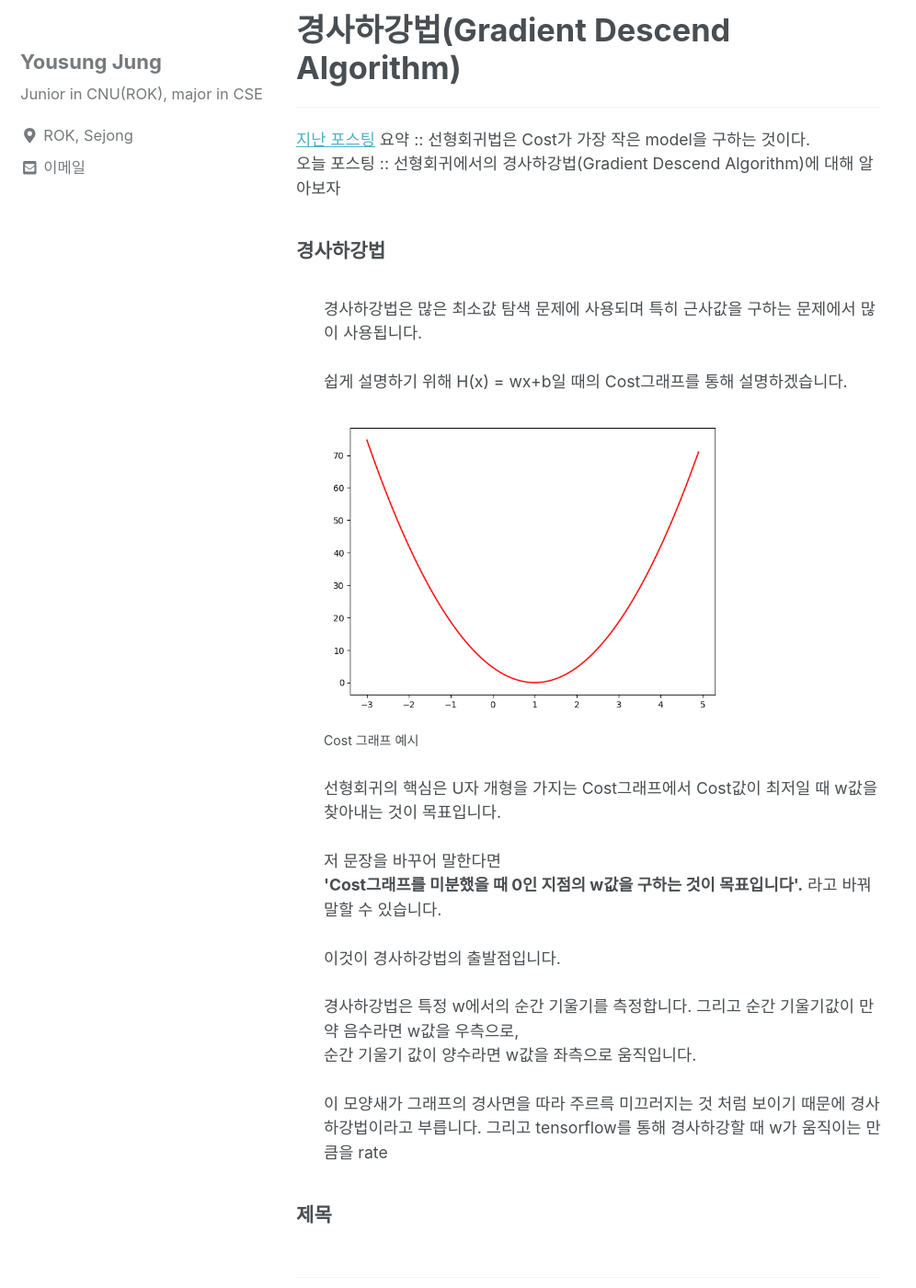
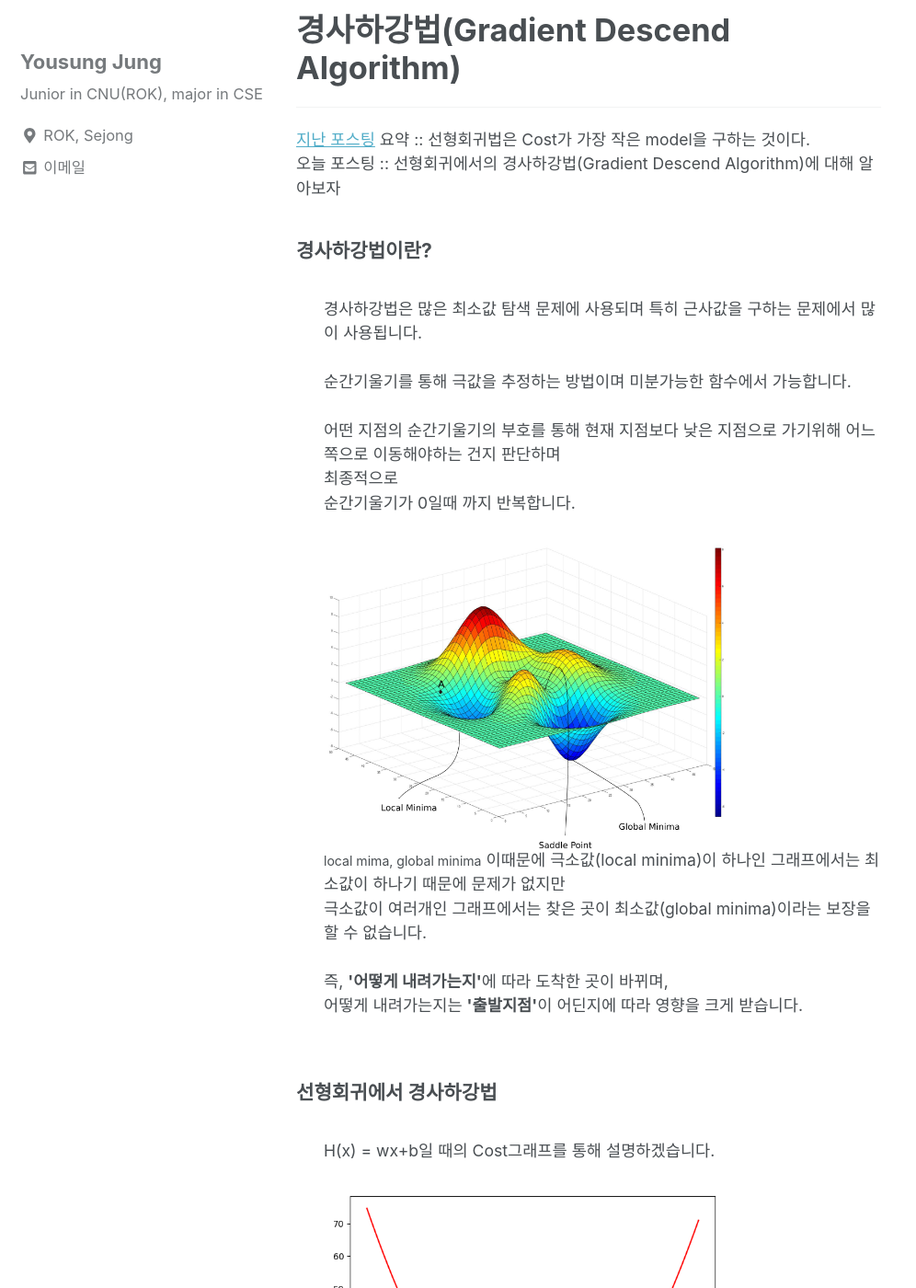
Before and after one commit to can019/can019.github.io, a Jekyll site: the page built from _posts/2020-08-18-MachineLearning-AI-3.md, in a window 1280 px wide and 1400 px high, scrolled down 222 px. Shown: the whole window at 92% size, without its empty margins (0-996 px from the left). Built offline with Jekyll 4.4.1, drawn with Linux system fonts in a browser that asks for light colours; nearby versions of some CDN libraries.

Commit message:
modified

```diff
--- a/_posts/2020-08-18-MachineLearning-AI-3.md
+++ b/_posts/2020-08-18-MachineLearning-AI-3.md
@@ -10,11 +10,27 @@ categories: MachineLearning DataAnalyze
   <a href = "https://can019.github.io/machinelearning/dataanalyze/MachineLearning-AI-2/">지난 포스팅</a> 요약 :: 선형회귀법은 Cost가 가장 작은 model을 구하는 것이다. <br/>
   오늘 포스팅 :: 선형회귀에서의 경사하강법(Gradient Descend Algorithm)에 대해 알아보자
   <div>
-    <h3 style = "font-size :1.2em"> 경사하강법</h3><br/>
+    <h3 style = "font-size :1.2em"> 경사하강법이란?</h3><br/>
     <div style = "margin-left : 30px">
        경사하강법은 많은 최소값 탐색 문제에 사용되며 특히 근사값을 구하는 문제에서 많이 사용됩니다.<br/><br/>
+       순간기울기를 통해 극값을 추정하는 방법이며 미분가능한 함수에서 가능합니다.<br/><br/>
 
-       쉽게 설명하기 위해 H(x) = wx+b일 때의 Cost그래프를 통해 설명하겠습니다.<br/><br/>
+       어떤 지점의 순간기울기의 부호를 통해 현재 지점보다 낮은 지점으로 가기위해 어느쪽으로 이동해야하는 건지 판단하며<br/>
+       최종적으로<br/> 순간기울기가 0일때 까지 반복합니다.<br/><br/>
+
+       <img src="/assets/photos/gradient-descent-local-minima.png" width="450"><br/>
+       <span style = "font-size : 0.8em">local mima, global minima</span>
+       이때문에 극소값(local minima)이 하나인 그래프에서는 최소값이 하나기 때문에 문제가 없지만<br/>
+       극소값이 여러개인 그래프에서는 찾은 곳이 최소값(global minima)이라는 보장을 할 수 없습니다.<br/><br/>
+       즉, <b>'어떻게 내려가는지'</b>에 따라 도착한 곳이 바뀌며,<br/>
+       어떻게 내려가는지는 <b>'출발지점'</b>이 어딘지에 따라 영향을 크게 받습니다.<br/><br/>
+
+    </div>
+  <div>
+    <h3 style = "font-size :1.2em"> 선형회귀에서 경사하강법</h3><br/>
+    <div style = "margin-left : 30px">
+
+        H(x) = wx+b일 때의 Cost그래프를 통해 설명하겠습니다.<br/><br/>
        <img src="/assets/photos/20200820_3.png" width="450"><br/>
        <span style = "font-size : 0.8em">Cost 그래프 예시</span><br/><br/>
          선형회귀의 핵심은 U자 개형을 가지는 Cost그래프에서 Cost값이 최저일 때 w값을 찾아내는 것이 목표입니다.<br/><br/>
@@ -25,16 +41,6 @@ categories: MachineLearning DataAnalyze
          순간 기울기 값이 양수라면 w값을 좌측으로 움직입니다.<br/><br/>
          이 모양새가 그래프의 경사면을 따라 주르륵 미끄러지는 것 처럼 보이기 때문에 경사하강법이라고 부릅니다.
          그리고 tensorflow를 통해 경사하강할 때 w가 움직이는 만큼을 rate
-
-
-
-
-
-    </div>
-  <div>
-    <h3 style = "font-size :1.2em"> 제목</h3><br/>
-    <div style = "margin-left : 30px">
-
     </div>
   </div>
  </div>
```
Also changed, not shown: assets/photos/gradient-descent-local-minima.png (added).
